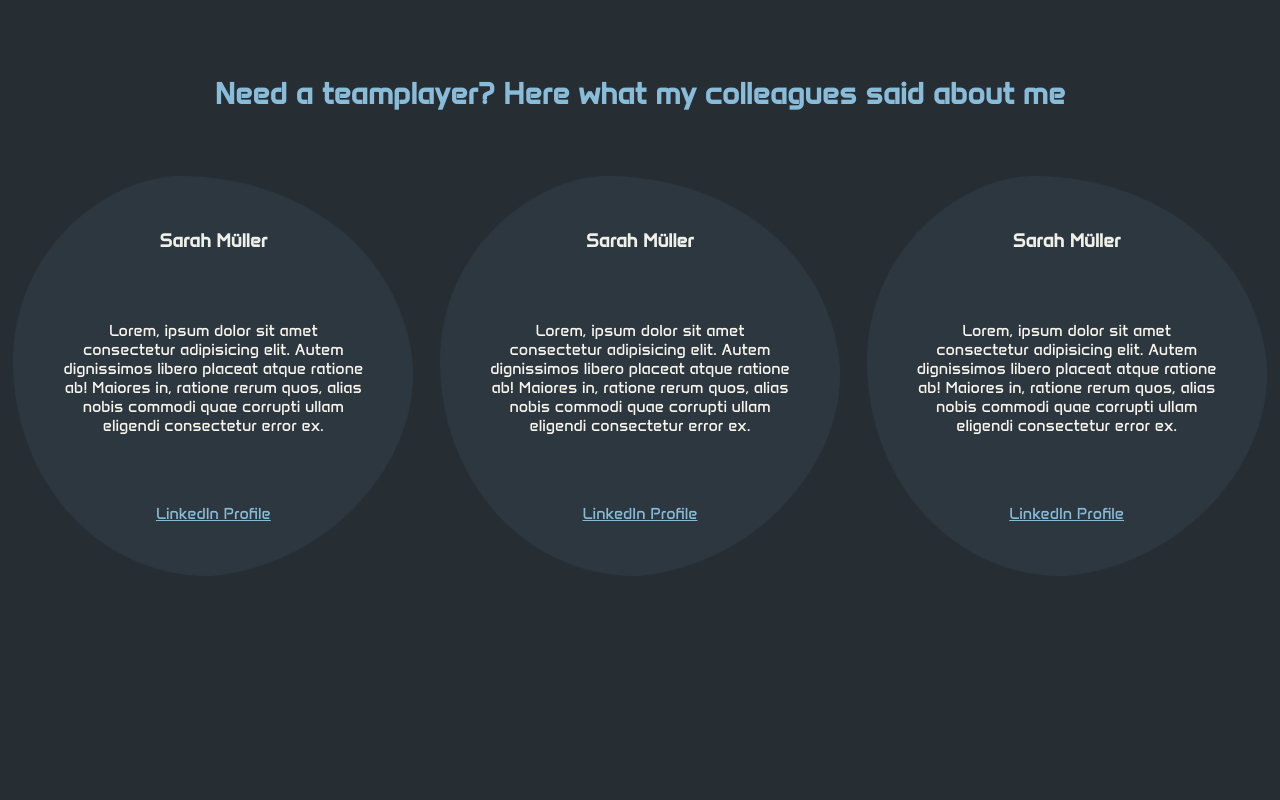
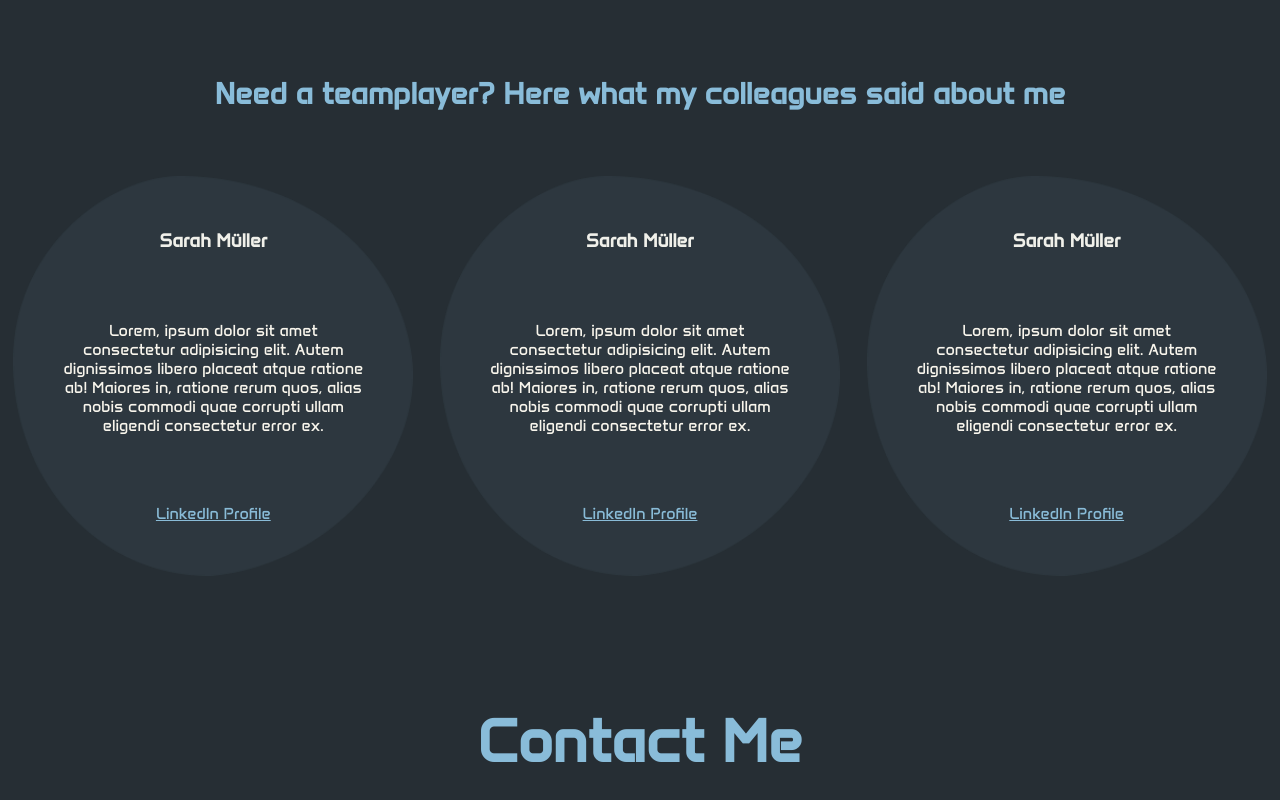
Before and after one commit to Iraqi1994/portfolio, an Angular app: page / in a window 1280 px wide. Shown: the part 2812-3612 px from the top of the page. Before the commit the page ends 3388 px from the top, so only its background shows below. Built offline with nearby package versions, Linux system fonts and the light colour scheme.

Commit message:
Created a contact-me section where the contact form will go.

```diff
--- a/src/app/app.html
+++ b/src/app/app.html
@@ -3,4 +3,5 @@
 <app-my-skills id="mySkills" class="my-skills"></app-my-skills>
 <app-my-projects id="myProjects" class="my-projects"></app-my-projects>
 <app-teamplayer-section id="teamplayer" class="teamplayer-section"></app-teamplayer-section>
+<app-contact-me-section id="contactMe" class="contact-me-section"></app-contact-me-section>
 <router-outlet />
--- /dev/null
+++ b/src/app/contact-me-section/contact-me-section.html
@@ -0,0 +1 @@
+<h1>Contact Me</h1>
--- /dev/null
+++ b/src/app/contact-me-section/contact-me-section.scss
@@ -0,0 +1,7 @@
+h1 {
+  color: #89bcd9;
+  font-size: 60px;
+  text-align: center;
+  margin-top: 128px;
+  margin-bottom: 64px;
+}
```
Also changed, not shown: src/app/app.ts (+11 -1 lines), src/app/contact-me-section/contact-me-section.ts (added, +11 -0 lines), 1 other file (tests, documents, lock files or other folders).
